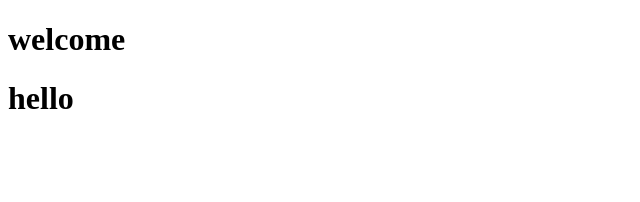
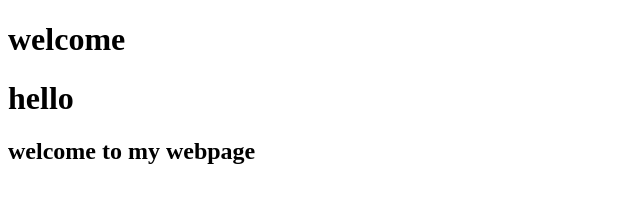
Before and after one commit to Adityagaurkar09/git-practice, a plain HTML site: page index.html in a window 1280 px wide. Shown: the whole page, without its empty margins (0-640 px from the left). Drawn offline with Linux system fonts and the light colour scheme.

Commit message:
h2 tag add

```diff
--- a/index.html
+++ b/index.html
@@ -8,5 +8,6 @@
 <body>
     <h1> welcome</h1>
     <h1>hello</h1>
+    <h2>welcome to my webpage</h2>
 </body>
 </html>
```
